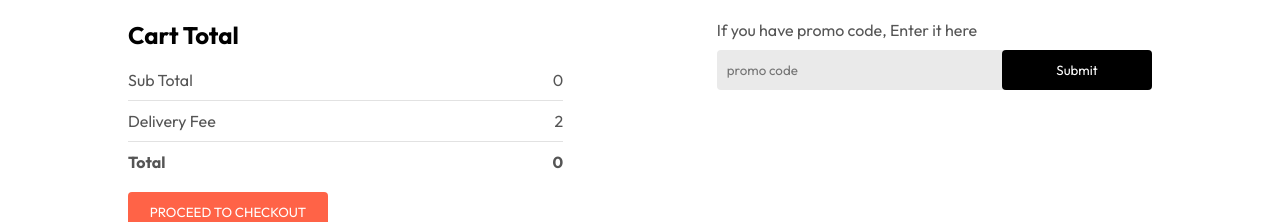
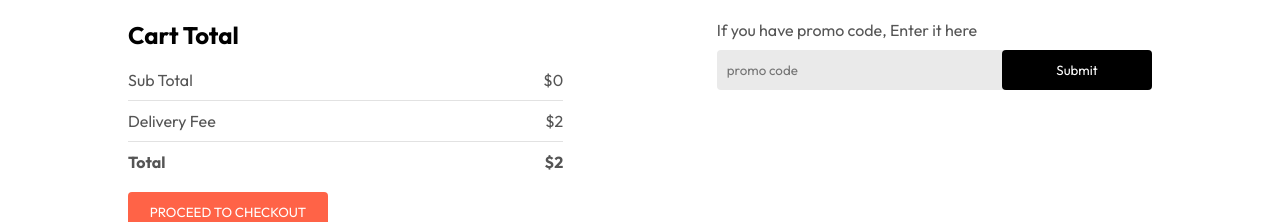
Before and after one commit to Nadeeshana-Lahiru/E-Commerce-Food-Delivery-System, a React (Vite) app in the folder frontend/: page /cart in a window 1280 px wide. Shown: the part 304-526 px from the top of the page. Built offline with nearby package versions, Linux system fonts and the light colour scheme.

Commit message:
set the getTotalCartAmount logic in to Cart component

```diff
--- a/frontend/src/context/StoreContext.jsx
+++ b/frontend/src/context/StoreContext.jsx
@@ -26,6 +26,7 @@
         setCartItems((prev)=>({...prev,[itemId]:prev[itemId]-1}))
     }
 
+    // logic of the get total amount
     const getTotalCartAmount = () => {
         let totalAmount = 0;
         for(const item in cartItems){
--- a/frontend/src/pages/Cart/Cart.jsx
+++ b/frontend/src/pages/Cart/Cart.jsx
@@ -4,7 +4,7 @@
 
 const Cart = () => {
 
-  const {cartItems, food_list, removeFromCart} = useContext(StoreContext);
+  const {cartItems, food_list, removeFromCart , getTotalCartAmount} = useContext(StoreContext);
 
   return (
     <div className='cart'>
@@ -43,17 +43,17 @@
             <div>
               <div className="cart-total-details">
                 <p>Sub Total</p>
-                <p>{0}</p>
+                <p>${getTotalCartAmount()}</p>
               </div>
               <hr />
               <div className="cart-total-details">
                 <p>Delivery Fee</p>
-                <p>{2}</p>
+                <p>${2}</p>
               </div>
               <hr />
               <div className="cart-total-details">
                 <b>Total</b>
-                <b>{0}</b>
+                <b>${getTotalCartAmount()+2}</b>
               </div>
             </div>
             <button>PROCEED TO CHECKOUT</button>
```
